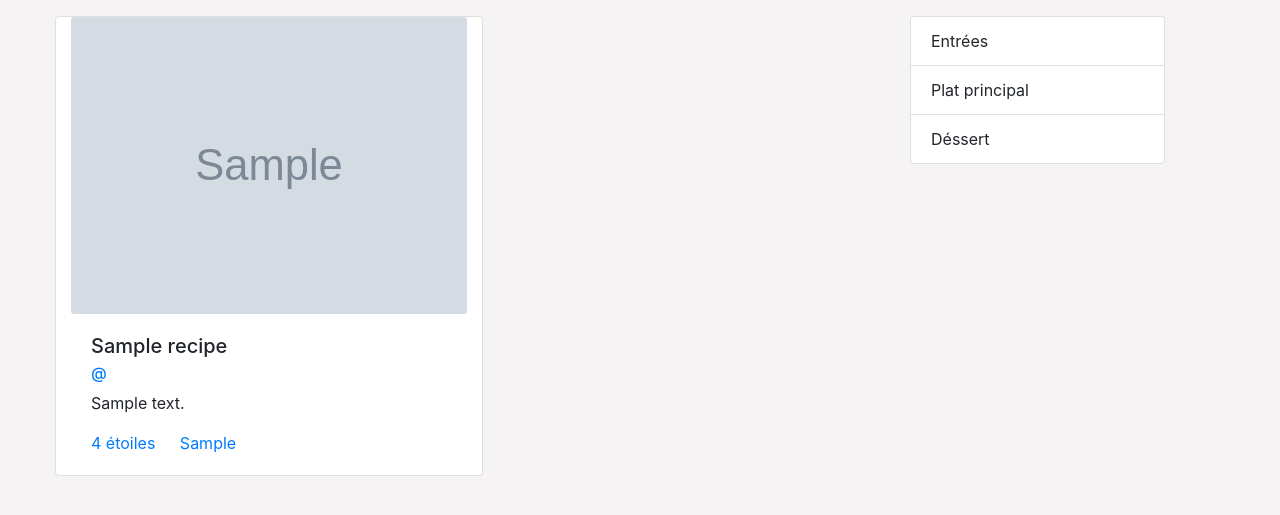
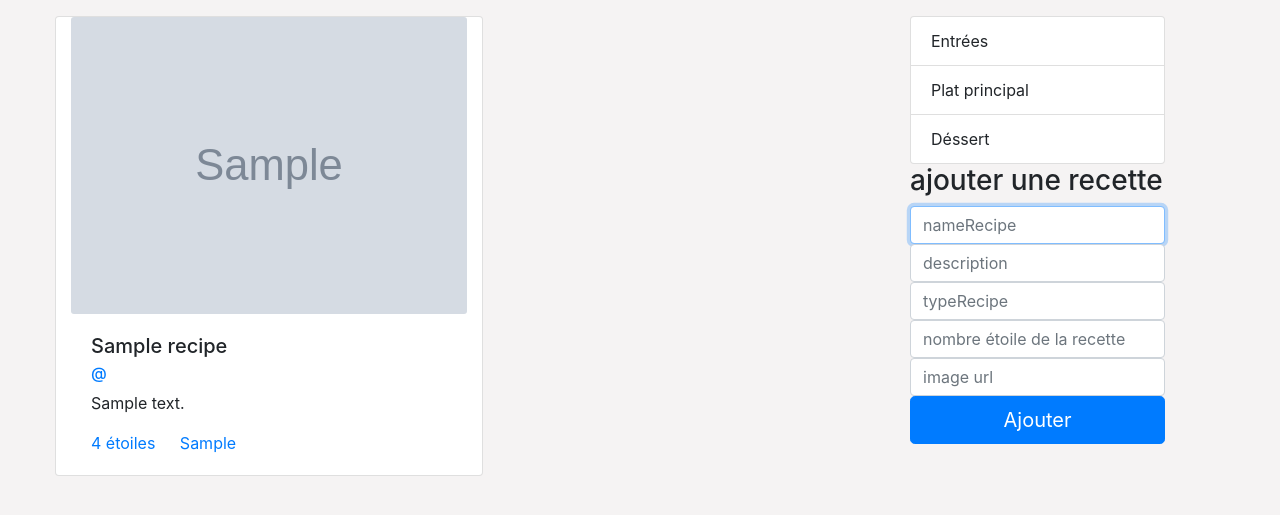
Before and after one commit to PN-promo6/php-project-durdylo, a PHP site: template templates/display.php in a window 1280 px wide. Shown: the part 56-571 px from the top of the page. Run offline with PHP 8.4, Linux system fonts and the light colour scheme; the visitor is signed in with stand-in values (Sample User, id 1); the template is opened without the code that fills it: most values are stand-ins (such as "Sample title", 1, 10 or a date in 2020); grey boxes marked "Sample" are stand-in pictures.

Commit message:
feature: add recipe

```diff
--- /dev/null
+++ b/templates/addRecipe.php
@@ -0,0 +1,19 @@
+<?php if (isset($_SESSION['user'])) {
+    // var_dump($_SESSION['user']);
+?>
+    <h3>ajouter une recette</h3>
+    <form class="form-signin" method="post" action="?action=new">
+        <?php
+        if (isset($errorMsg)) {
+            echo "<div class='alert alert-warning' role='alert'>$errorMsg</div>";
+        }
+        ?>
+        <input type="text" class="form-control" name="nameRecipe" placeholder="nameRecipe" required="" autofocus="" />
+        <input type="text" class="form-control" name="description" placeholder="description" required="" />
+        <input type="text" class="form-control" name="typeRecipe" placeholder="typeRecipe" required="" />
+        <input type="number" class="form-control" name="nbStars" placeholder="nombre étoile de la recette" required="" />
+        <input type="text" class="form-control" name="image" placeholder="image url" required="" />
+
+        <button class="btn btn-lg btn-primary btn-block" type="submit">Ajouter</button>
+    </form>
+<?php } ?>
--- a/templates/display.php
+++ b/templates/display.php
@@ -54,6 +54,7 @@
                         Déssert
                     </li>
                 </ul>
+                <?php include 'addRecipe.php' ?>
             </aside>
 
         </div>
```
Also changed, not shown: public/index.php (+14 -0 lines).
